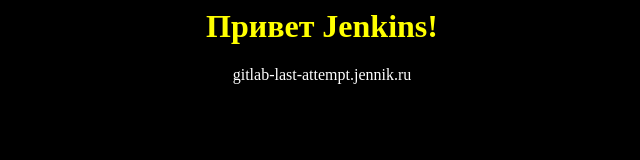
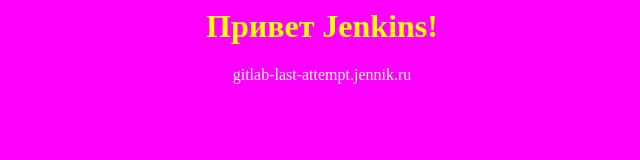
Before and after one commit to jennik/app-for-jenkins, a plain HTML site: page index.html in a window 1280 px wide. Shown: the whole page, without its empty margins (318-958 px from the left). Drawn offline with Linux system fonts and the light colour scheme.

Commit message:
Changed bg color

```diff
--- a/index.html
+++ b/index.html
@@ -1,5 +1,5 @@
 <html>
-<body bgcolor="black">
+<body bgcolor="magenta">
 	<center>
 		<h1 style="color: yellow;">Привет Jenkins!</h1>
 		<span style="color: white;">gitlab-last-attempt.jennik.ru</span>
```
